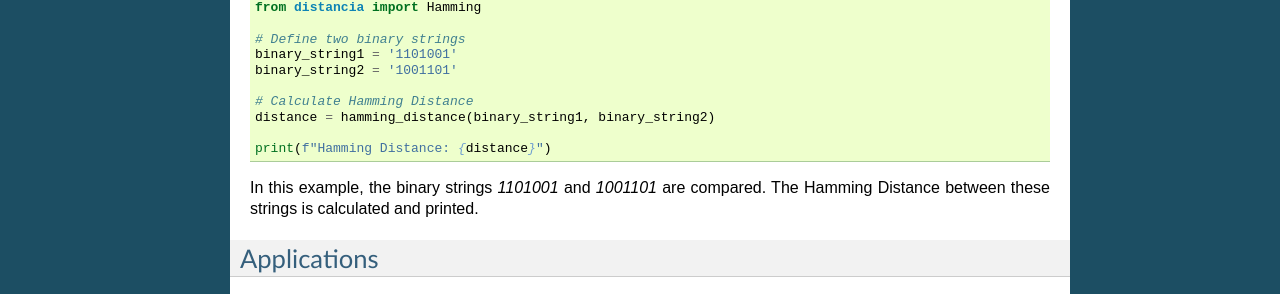
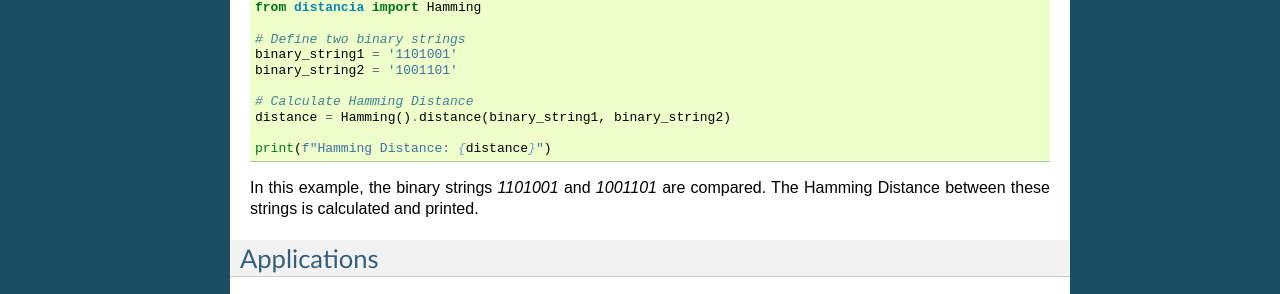
Before and after one commit to ym001/distancia, a Sphinx documentation site: the page built from docs/Hamming.rst, in a window 1280 px wide. Shown: the part 1018-1312 px from the top of the page. Built offline with Sphinx 7.4.7, drawn with Linux system fonts in a browser that asks for light colours; pages that are not in the unit, such as notebooks, are missing from menus.

```diff
--- a/docs/Hamming.rst
+++ b/docs/Hamming.rst
@@ -47,7 +47,7 @@ Here's a simple Python example demonstrating how to calculate the Hamming Distan
     binary_string2 = '1001101'
 
     # Calculate Hamming Distance
-    distance = hamming_distance(binary_string1, binary_string2)
+    distance = Hamming().distance(binary_string1, binary_string2)
 
     print(f"Hamming Distance: {distance}")
 
```
